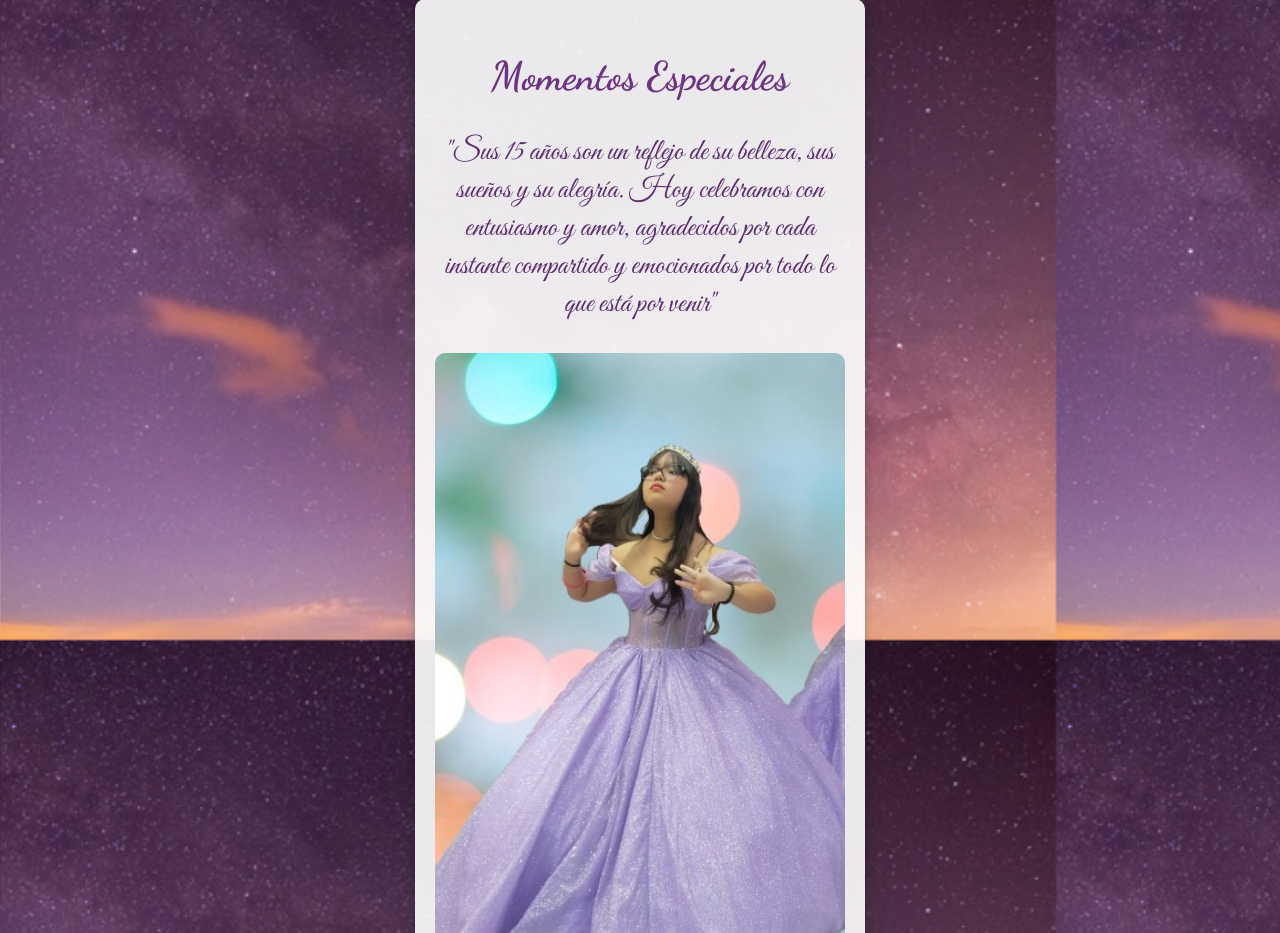
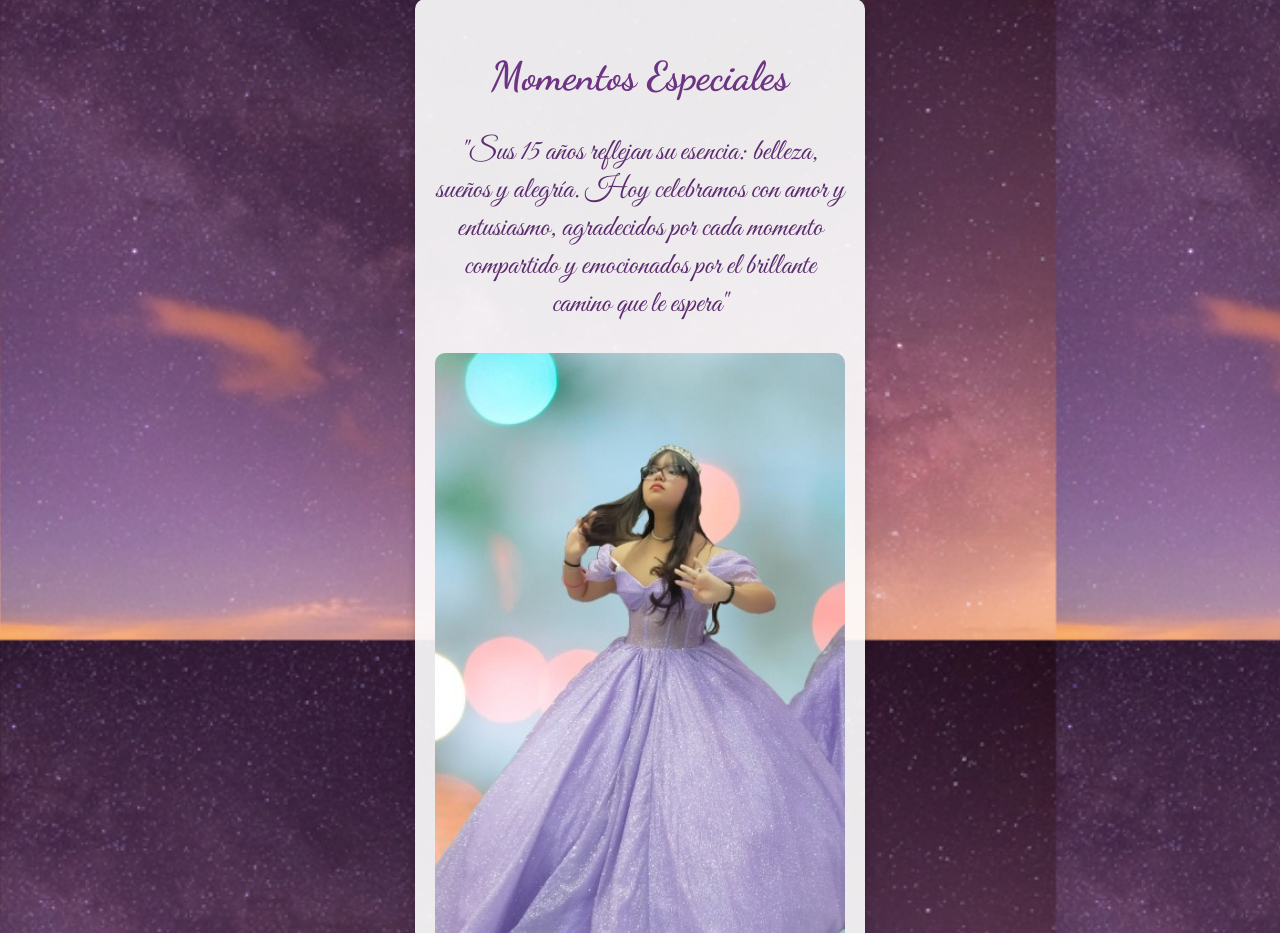
Before and after one commit to Westboys/xvlesly, a plain HTML site: page index.html in a window 1280 px wide. Shown: the part 3360-4293 px from the top of the page. Drawn offline with Linux system fonts and the light colour scheme.

Commit message:
belleza
belleza

```diff
--- a/index.html
+++ b/index.html
@@ -83,12 +83,12 @@
         <div class="section">
             <h2>Momentos Especiales</h2>
             <p class="frases">
-                "Sus 15 años son un reflejo de su
-                belleza, sus sueños y su alegría. Hoy
-                celebramos con entusiasmo y amor,
-                agradecidos por cada instante
-                compartido y emocionados por todo lo
-                que está por venir"
+                "Sus 15 años reflejan su esencia:
+                belleza, sueños y alegría. Hoy
+                celebramos con amor y entusiasmo,
+                agradecidos por cada momento
+                compartido y emocionados por el
+                brillante camino que le espera"
             </p>
             <img src="uploads/les.jpg" alt="les">
         </div>
```
